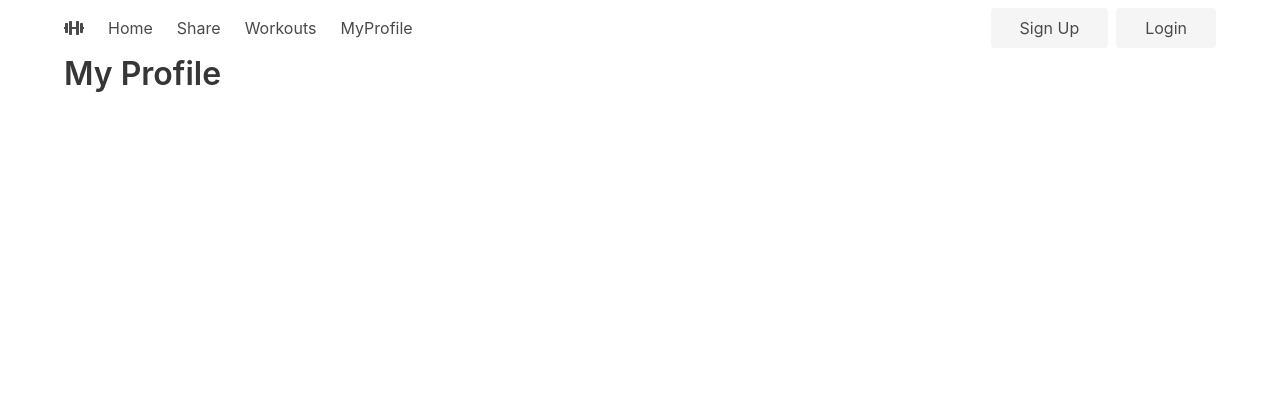
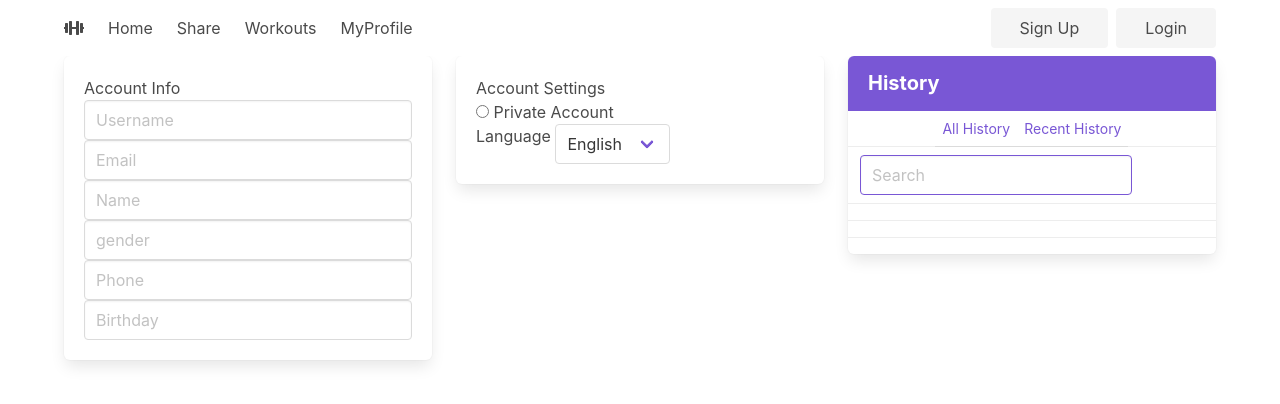
Before and after one commit to kevvinnn/ExerciseAppWebsite, a Vue app in the folder client1/: page /myprofile in a window 1280 px wide. Shown: the top 404 px of the page. Built offline with nearby package versions, Linux system fonts and the light colour scheme.

Commit message:
new pages

```diff
--- a/client1/src/App.vue
+++ b/client1/src/App.vue
@@ -17,5 +17,6 @@ export default{
 </script>
 
 <style lang="scss">
-
+div{ padding: 10x ;
+}
 </style>
--- /dev/null
+++ b/client1/src/components/FriendFinder.vue
@@ -0,0 +1,42 @@
+<template>
+  <article class="panel is-link">
+  <p class="panel-heading">
+    FriendFinder
+  </p>
+  <p class="panel-tabs">
+    <a class="is-active">Friends Activity</a>
+    <a>My Friends</a>
+    <a>Suggested Friends</a>
+    <a>Search Friends</a>
+  </p>
+  <div class="panel-block">
+    <p class="control has-icons-left">
+      <input class="input is-link" type="text" placeholder="Search">
+      <span class="icon is-left">
+        <i class="fas fa-search" aria-hidden="true"></i>
+      </span>
+    </p>
+  </div>
+  <a class="panel-block is-active">
+  </a>
+  <a class="panel-block">
+
+  </a>
+  <a class="panel-block">
+
+  </a>
+  <a class="panel-block">
+
+  </a>
+</article>
+</template>
+
+<script>
+export default {
+
+}
+</script>
+
+<style>
+
+</style>
--- a/client1/src/views/Login.vue
+++ b/client1/src/views/Login.vue
@@ -1,5 +1,6 @@
 <template>
 <div class = "columns">
+  <div class = "column is-half">
   <form class = "box">
   <div class = "login">
       <div class="field">
@@ -7,9 +8,6 @@
     <input class="input" type="email" placeholder="Email">
     <span class="icon is-small is-left">
       <i class="fas fa-envelope"></i>
-    </span>
-    <span class="icon is-small is-right">
-      <i class="fas fa-check"></i>
     </span>
   </p>
 </div>
@@ -31,6 +29,8 @@
   </div>
   </form>
 </div>
+</div>
+
 </template>
 
 <script>
--- a/client1/src/views/MyProfile.vue
+++ b/client1/src/views/MyProfile.vue
@@ -1,6 +1,59 @@
 <template>
-  <div class = "myprofile">
-    <h1 class="title">My Profile</h1>
+  <div class = "columns">
+    <div class = "column is-one-third">
+      <form class = "box">
+        Account Info
+        <input class="input" type="text" placeholder="Username">
+        <input class="input" type="text" placeholder="Email">
+        <input class="input" type="text" placeholder="Name">
+        <input class="input" type="text" placeholder="gender">
+        <input class="input" type="text" placeholder="Phone">
+        <input class="input" type="text" placeholder="Birthday">
+      </form>
+    </div>
+        <div class = "column is-one-third">
+          <form class = "box">
+            Account Settings
+            <div class="control">
+            <label class="radio">
+            <input type="radio" name="answer">
+            Private Account
+           </label>
+            </div>
+            Language
+            <div class="select is-normal">
+            <select>
+            <option>English</option>
+            <option>Spanish</option>
+            <option>French</option>
+            <option>Chinese</option>
+            <option>German</option>
+            </select>
+            </div>
+          </form>
+    </div>
+        <div class = "column is-one-third">
+          <article class="panel is-primary">
+            <p class="panel-heading">
+              History
+            </p>
+            <p class="panel-tabs">
+              <a>All History</a>
+              <a>Recent History</a>
+            </p>
+            <div class="panel-block">
+              <p class="controlhas-icons-left">
+                <input class="input is-primary" type="text" placeholder="Search">
+              </p>
+            </div>
+            <a class="panel-block">
+            </a>
+            <a class="panel-block">
+            </a>
+            <a class="panel-block">
+            </a>
+          </article>
+    </div>
   </div>
 </template>
 
--- a/client1/src/views/Share.vue
+++ b/client1/src/views/Share.vue
@@ -1,7 +1,12 @@
 <template>
-<div class = "columns">
+<div class = "columns ">
+  <div class = "column is-one-quarter">
+    <friend-finder />
+  </div>
+  <div class = "column">
   <div class = "share">
     <form class = "box">
+      <h1>Share Progress</h1>
       <div class="control">
         <input class="input" type="text" placeholder="Name">
       </div>
@@ -23,11 +28,18 @@
     </div>
     </form>
   </div>
+  </div>
 </div>
+
+
+
 </template>
 
 <script>
+import FriendFinder from '../components/FriendFinder.vue'
+
 export default {
+  components: { FriendFinder },
 
 }
 </script>
--- a/client1/src/views/SignUp.vue
+++ b/client1/src/views/SignUp.vue
@@ -1,5 +1,6 @@
 <template>
 <div class = "columns">
+  <div class = "column is-half">
 <form class = "box">
 <div class = "signup">
 <div class="field">
@@ -45,6 +46,7 @@
 </div>
 </form>
 </div>
+</div>
 </template>
 
 <script>
--- a/client1/src/views/Workouts.vue
+++ b/client1/src/views/Workouts.vue
@@ -1,5 +1,6 @@
 <template>
 <div class = "columns">
+  <div class = "column is-half">
   <div class = "workouts">
   <form class = "box">
   <div class="control">
@@ -24,6 +25,30 @@
   </form>
   </div>
 </div>
+<div class = "column is-half">
+  <form class = "box">
+    <article class="panel is-link">
+  <p class="panel-heading">
+    My Workouts
+  </p>
+  <p class="panel-tabs">
+    <a>Saved Workouts</a>
+    <a>Workout Progress</a>
+  </p>
+  <div class="panel-block">
+    <p class="control has-icons-left">
+      <input class="input is-link" type="text" placeholder="Search">
+      <span class="icon is-left">
+        <i class="fas fa-search" aria-hidden="true"></i>
+      </span>
+    </p>
+  </div>
+  <a class="panel-block">
+  </a>
+    </article>
+  </form>
+</div>
+</div>
 </template>
 
 <script>
```
Also changed, not shown: client1/src/views/AdminPage.vue (added, +19 -0 lines).
